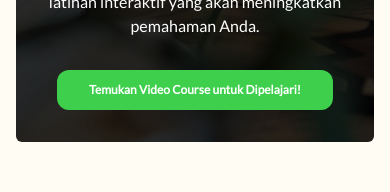
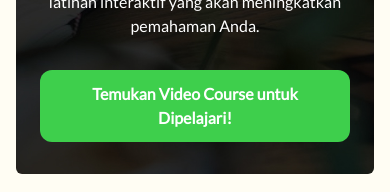
Before and after one commit to rosfandy/videobelajar-react, a React (Vite) app: page / in a window 390 px wide. Shown: the part 390-582 px from the top of the page. Built offline with nearby package versions, Linux system fonts and the light colour scheme.

Commit message:
update button responsive

```diff
--- a/src/components/button/Button.tsx
+++ b/src/components/button/Button.tsx
@@ -11,7 +11,7 @@ interface ButtonInterface {
     onClick?: () => void
 }
 
-const Variants = cva('cursor-pointer w-full text-center py-2 px-4 rounded-xl font-bold transition-all md:text-base text-xs', {
+const Variants = cva('cursor-pointer w-full text-center py-2 px-4 rounded-xl font-bold transition-all md:text-base text-base', {
     variants: {
         variant: {
             warning: 'bg-[#FFBD3A] outline-[#FFBD3A] text-white hover:bg-[#e8ac35]',
--- a/src/pages/Home.tsx
+++ b/src/pages/Home.tsx
@@ -24,7 +24,7 @@ export default function Home() {
                             interaktif yang akan meningkatkan pemahaman Anda.
                         </p>
                         <div className="flex mt-4">
-                            <Button className='px-8 py-3 ' text='Temukan Video Course untuk Dipelajari!' variant='success' />
+                            <Button className='md:px-8 py-3 ' text='Temukan Video Course untuk Dipelajari!' variant='success' />
                         </div>
                     </div>
                 </div>
```
